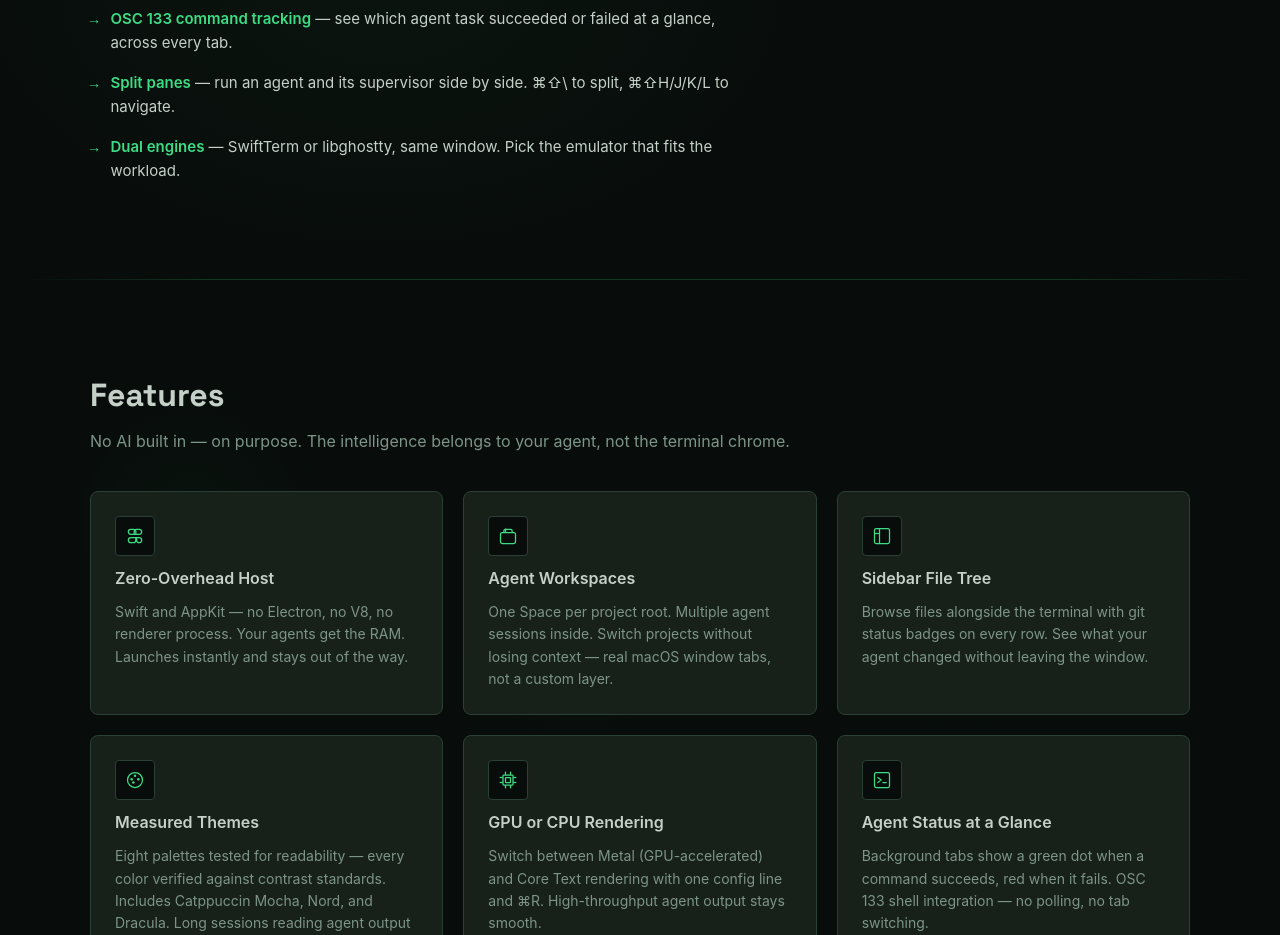
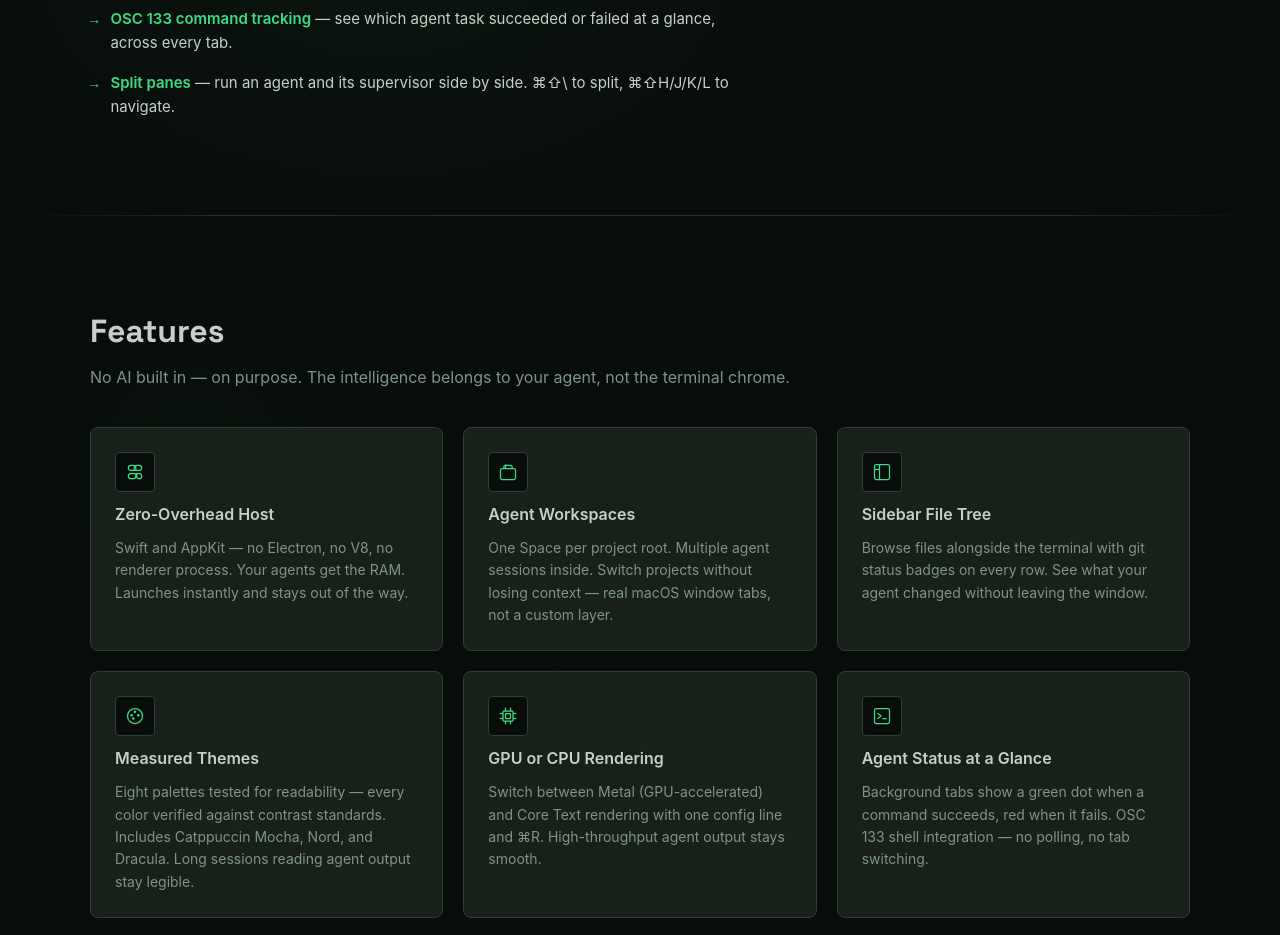
Before and after one commit to griffinwork40/umber-site, a Next.js app: page / in a window 1280 px wide. Shown: the part 2120-3055 px from the top of the page. Built offline with nearby package versions, Linux system fonts and the light colour scheme.

Commit message:
fix: remove "Dual engines" selling point from agent section
No longer dual-engine — drop the SwiftTerm/libghostty bullet.

```diff
--- a/src/components/agents/AgentSection.tsx
+++ b/src/components/agents/AgentSection.tsx
@@ -107,10 +107,6 @@ const SELLING_POINTS = [
     text: 'Split panes',
     detail: ' — run an agent and its supervisor side by side. ⌘⇧\\ to split, ⌘⇧H/J/K/L to navigate.',
   },
-  {
-    text: 'Dual engines',
-    detail: ' — SwiftTerm or libghostty, same window. Pick the emulator that fits the workload.',
-  },
 ]
 
 function ToolCard({ tool }: { tool: AgentPoint }) {
```
